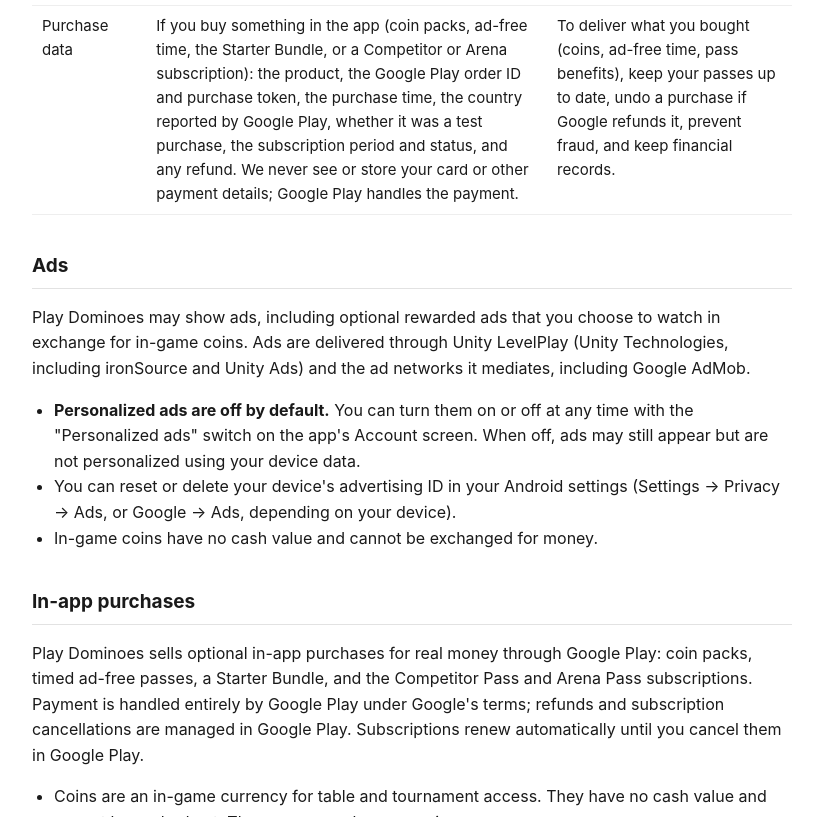
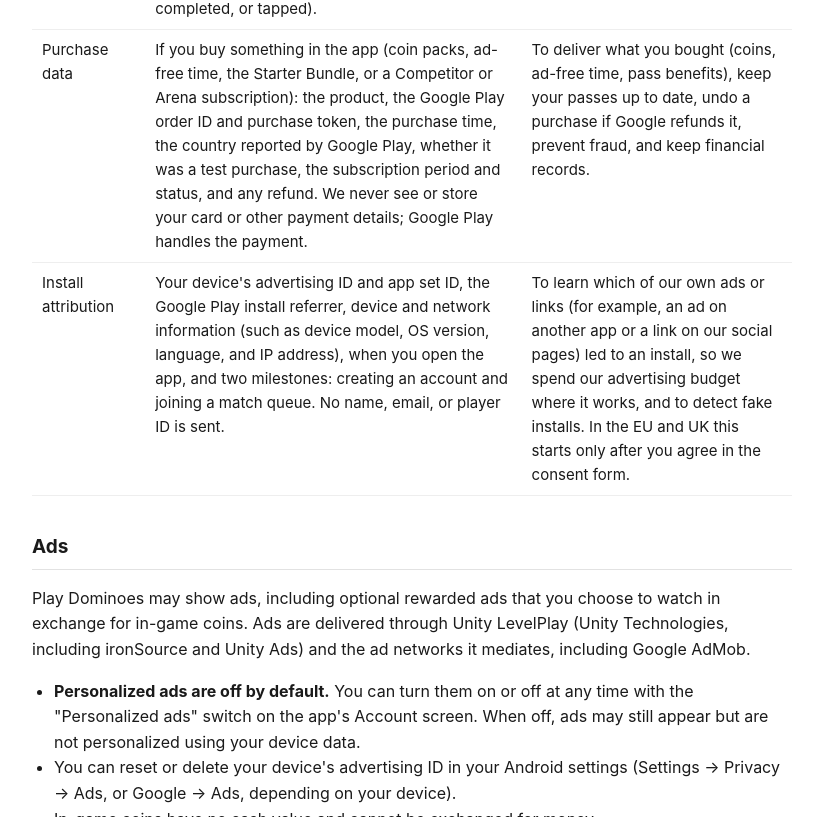
Before and after one commit to gblancocpa-arch/dominoes-arena-legal, a plain HTML site: page index.html in a window 1280 px wide. Shown: the part 1983-2800 px from the top of the page, without its empty margins (228-1051 px from the left). Drawn offline with Linux system fonts and the light colour scheme.

Commit message:
Privacy policy: Tenjin install attribution (effective November 11, 2026)
Co-authored-by: Cursor <cursoragent@cursor.com>

```diff
--- a/index.html
+++ b/index.html
@@ -40,7 +40,7 @@
 
 <section class="doc" id="privacy">
 <h1>Play Dominoes — Privacy Policy</h1>
-<p class="updated">Effective date: November 5, 2026</p>
+<p class="updated">Effective date: November 11, 2026</p>
 
 <p>Play Dominoes ("the app," "we," "us"), formerly named Dominoes Arena, is a competitive multiplayer dominoes game for Android.
 This policy explains what information we collect, why, and how you can control or delete it.
@@ -143,6 +143,15 @@ can always reach us at <a href="mailto:gblancocpa@gmail.com">gblancocpa@gmail.co
   <td>To deliver what you bought (coins, ad-free time, pass benefits), keep your passes up to date, undo a
       purchase if Google refunds it, prevent fraud, and keep financial records.</td>
 </tr>
+<tr>
+  <td>Install attribution</td>
+  <td>Your device's advertising ID and app set ID, the Google Play install referrer, device and network
+      information (such as device model, OS version, language, and IP address), when you open the app, and
+      two milestones: creating an account and joining a match queue. No name, email, or player ID is sent.</td>
+  <td>To learn which of our own ads or links (for example, an ad on another app or a link on our social pages)
+      led to an install, so we spend our advertising budget where it works, and to detect fake installs.
+      In the EU and UK this starts only after you agree in the consent form.</td>
+</tr>
 </table>
 
 <h2>Ads</h2>
@@ -203,6 +212,10 @@ their own advertising:</p>
   <li><strong>Google AdMob</strong> (Google LLC) — one of the ad networks Unity LevelPlay mediates; it
       delivers and measures ads using your device's advertising ID and general device information.
       See <a href="https://policies.google.com/technologies/ads">how Google uses data in advertising</a>.</li>
+  <li><strong>Tenjin</strong> (Tenjin, Inc.) &mdash; our install attribution provider; it receives the
+      install attribution data listed above and tells us which ad or link led to an install. It works for us
+      and may not use your data for its own advertising. See
+      <a href="https://tenjin.com/privacy/">Tenjin's privacy policy</a>.</li>
 </ul>
 <p>We may also disclose information if required by law, or to protect the rights, safety, or
 property of our players or the app.</p>
```
